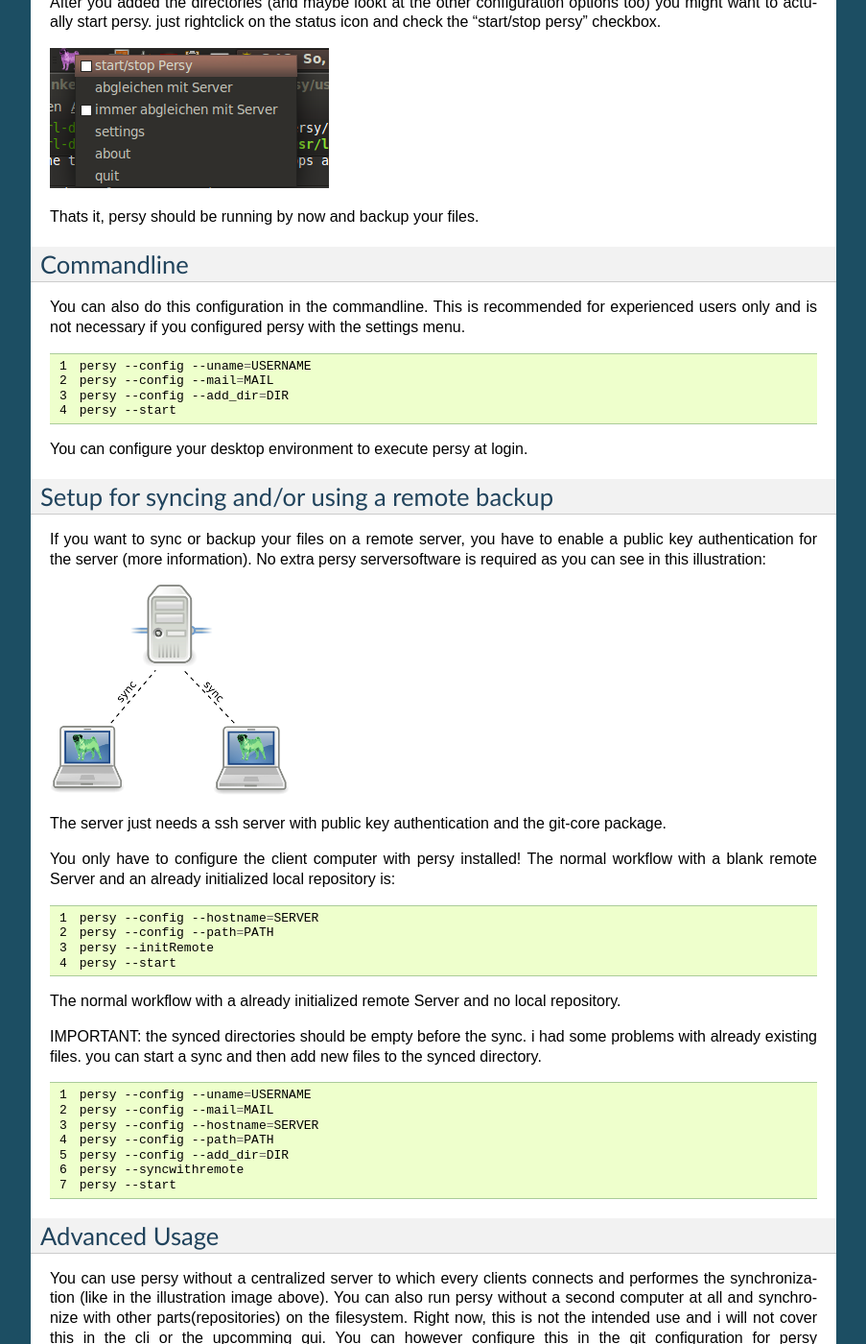
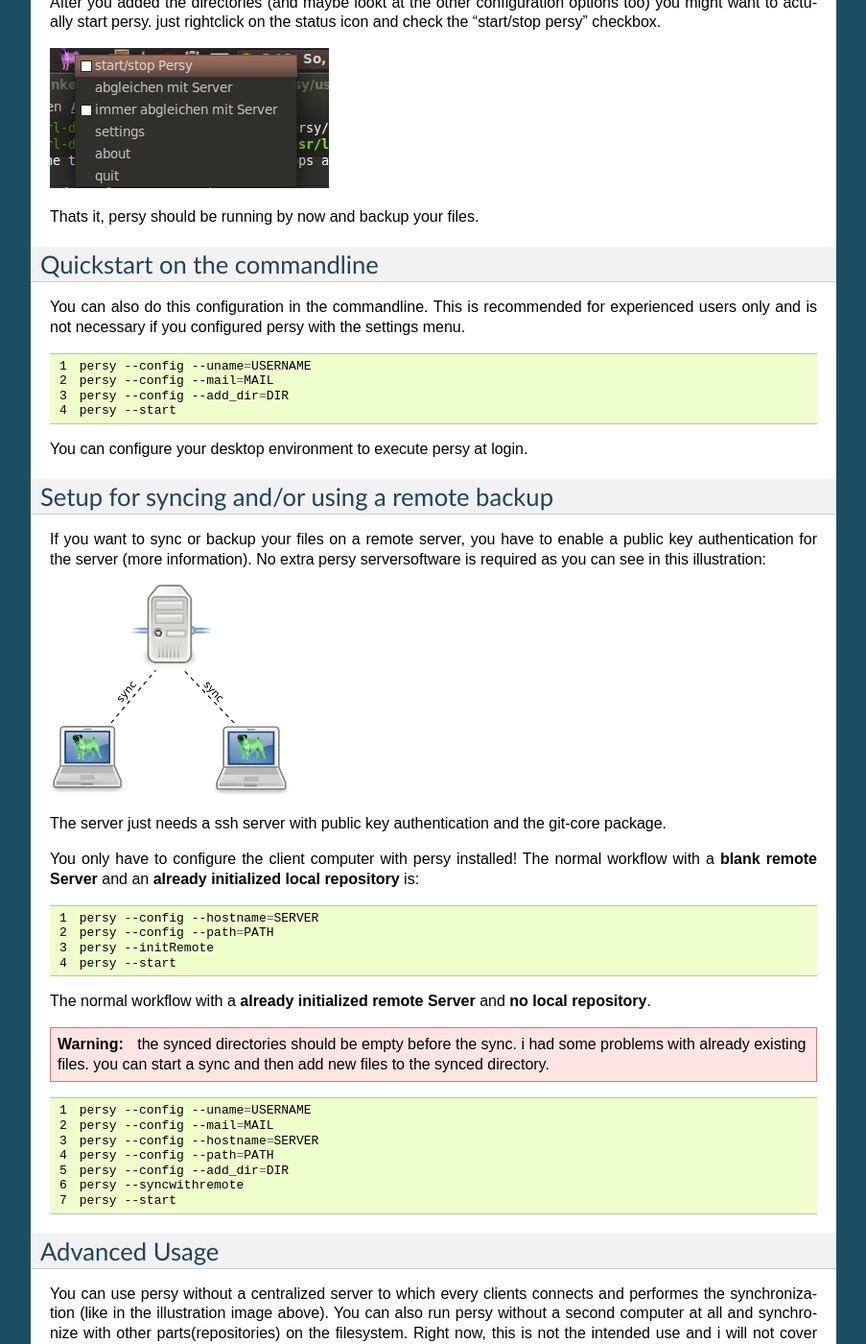
Before and after one commit to kinkerl/persy, a Sphinx documentation site: the page built from doc/usage.rst, in a window 1280 px wide and 1400 px high, scrolled down 612 px. Shown: the whole window at 96% size, without its empty margins (198-1101 px from the left). Built offline with Sphinx 7.4.7, drawn with Linux system fonts in a browser that asks for light colours; some of the changed text lies outside the part shown.

Commit message:
updated doc

```diff
--- a/doc/usage.rst
+++ b/doc/usage.rst
@@ -27,7 +27,7 @@ After you added the directories (and maybe lookt at the other configuration opti
 Thats it, persy should be running by now and backup your files.
 
 
-Commandline
+Quickstart on the commandline
 ---------------------------------
 
 You can also do this configuration in the commandline. This is recommended for experienced users only and is not necessary if you configured persy with the settings menu.
@@ -52,7 +52,7 @@ If you want to sync or backup your files on a remote server, you have to enable
 
 The server just needs a ssh server with public key authentication and the git-core package.
 
-You only have to configure the client computer with persy installed! The normal workflow with a blank remote Server and an already initialized local repository is:
+You only have to configure the client computer with persy installed! The normal workflow with a **blank remote Server** and an **already initialized local repository** is:
 
 .. code-block:: bash
   :linenos:
@@ -62,9 +62,11 @@ You only have to configure the client computer with persy installed! The normal
    persy --initRemote
    persy --start
 
-The normal workflow with a already initialized remote Server and no local repository.
+The normal workflow with a **already initialized remote Server** and **no local repository**.
 
-IMPORTANT: the synced directories should be empty before the sync. i had some problems with already existing files. you can start a sync and then add new files to the synced directory.
+.. warning::
+
+   the synced directories should be empty before the sync. i had some problems with already existing files. you can start a sync and then add new files to the synced directory.
 
 .. code-block:: bash
   :linenos:
```
